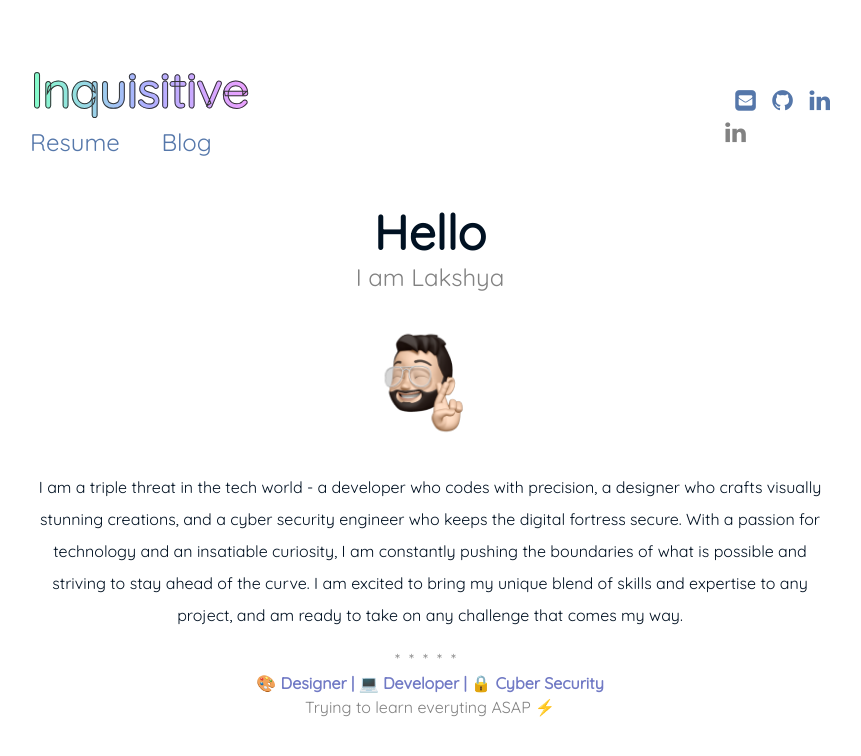
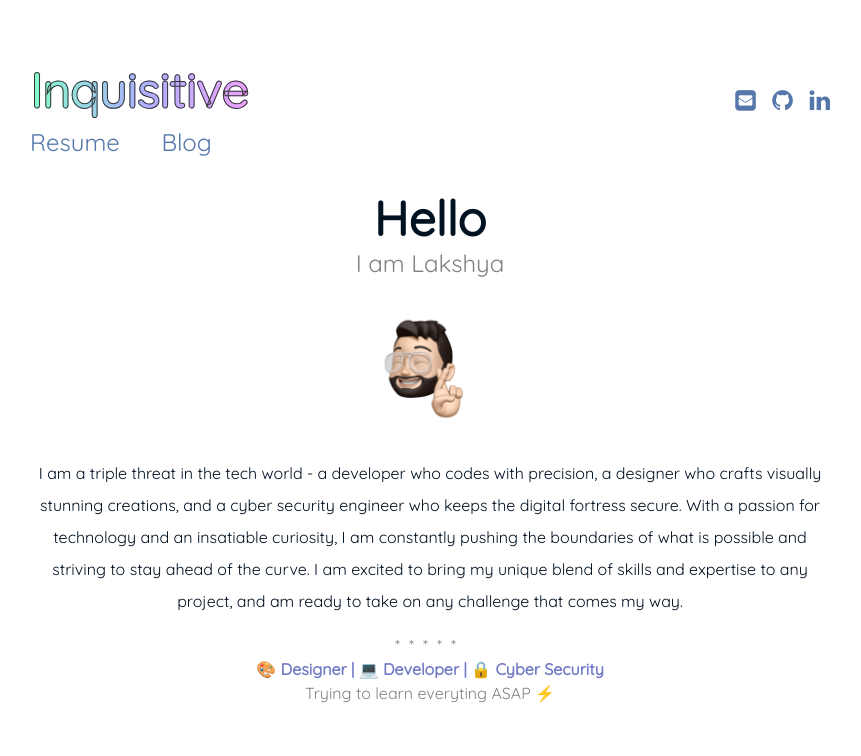
Before and after one commit to lakshyarao22/lakshyarao22.github.io, a Jekyll site: the page built from index.md, in a window 1280 px wide. Shown: the top 756 px of the page, without its empty margins (210-1071 px from the left). Built offline with Jekyll 4.4.1, drawn with Linux system fonts in a browser that asks for light colours.

Commit message:
arrangement

```diff
--- a/_includes/header.html
+++ b/_includes/header.html
@@ -23,7 +23,7 @@
 <i class="fa fa-linkedin"></i>
 </a>
 {% endif %}
-<div onclick="myFunction()">
+<div onclick="myFunction()" class="social-links__entry>
 <i class="fa fa-linkedin"></i>
 </div>
 </ul>
```
